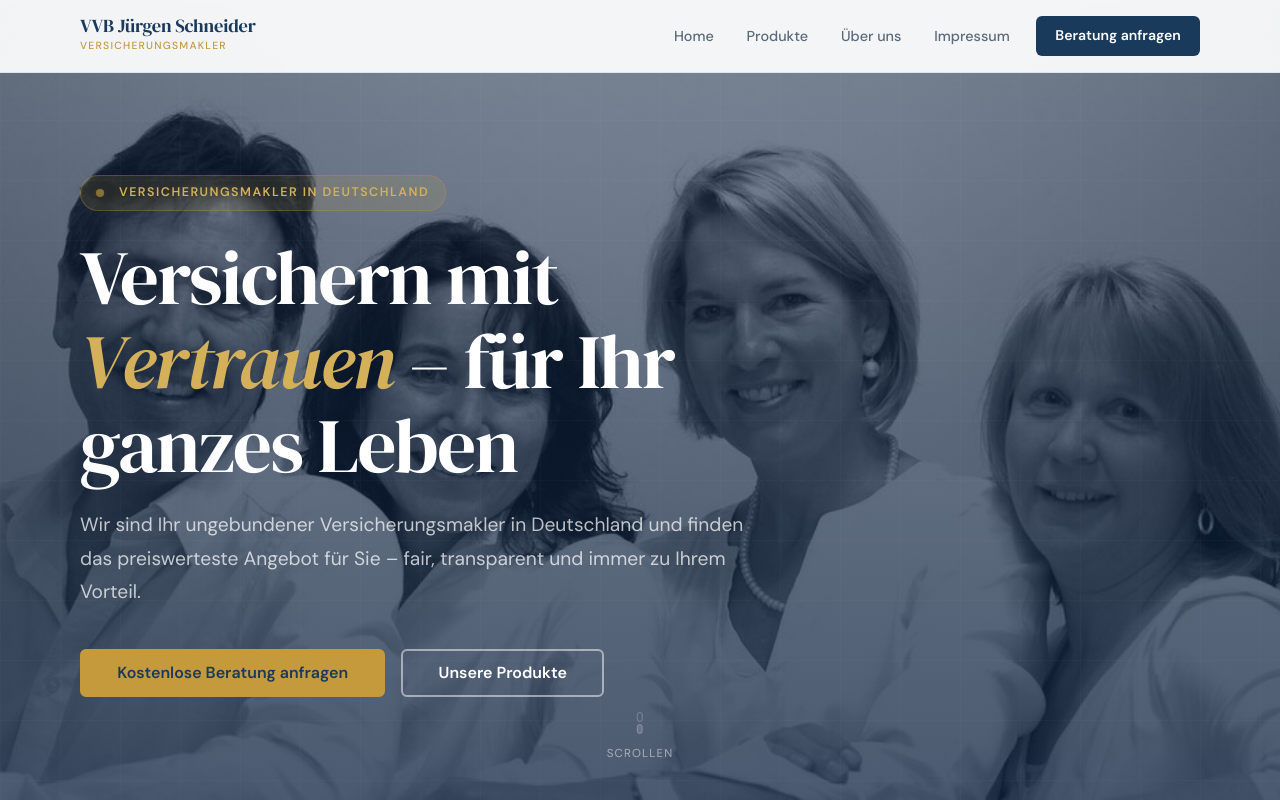
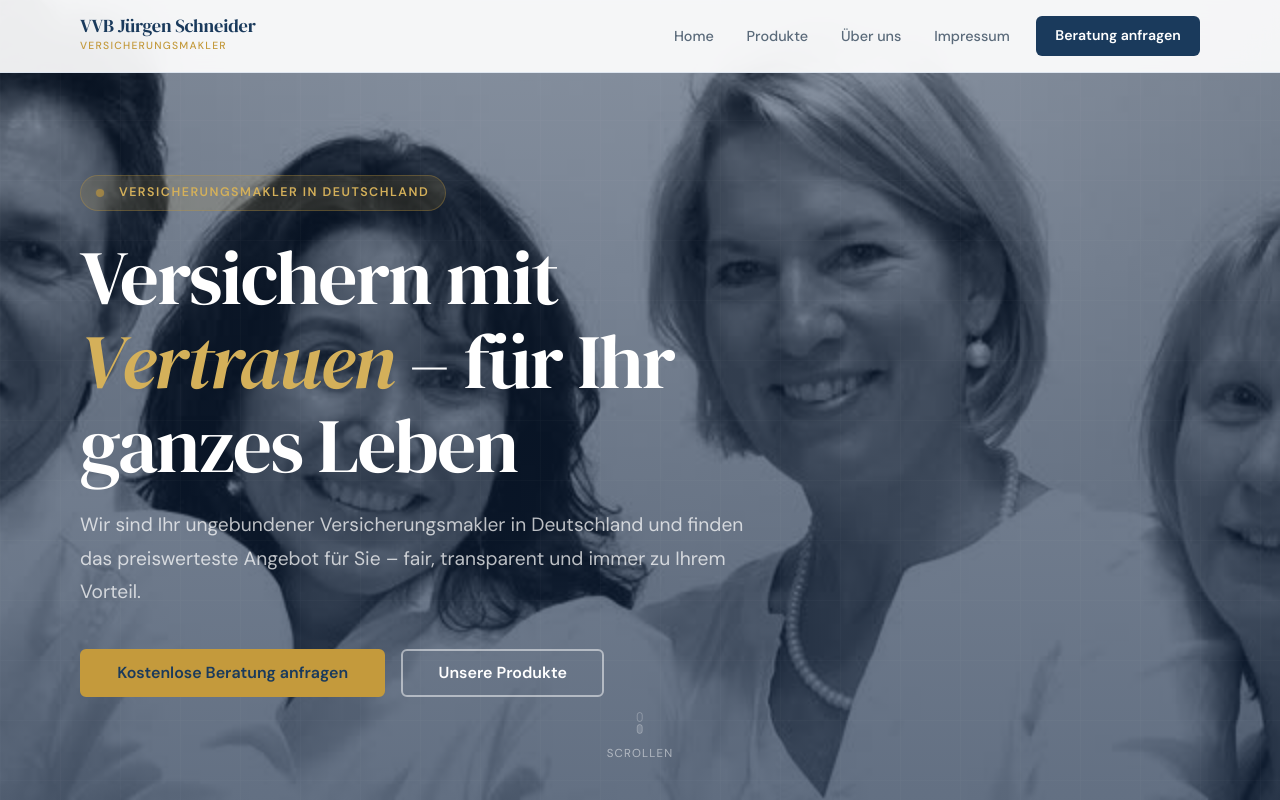
Before and after one commit to danielcvlad/vvbschneider-website, an Astro site: page / in a window 1280 px wide. Shown: the top 800 px of the page. Built offline with nearby package versions, Linux system fonts and the light colour scheme; Astro itself is replaced by a stand-in of ours.

Commit message:
fix: hero image crop (1000x400 banner) + z-index (bg:0, content:2)

```diff
--- a/src/styles/global.css
+++ b/src/styles/global.css
@@ -379,11 +379,12 @@ p { max-width: 68ch; }
   position: absolute;
   inset: 0;
   background:
-    linear-gradient(to bottom, rgba(15,35,64,0.55) 0%, rgba(15,35,64,0.75) 100%),
-    url('/vvbschneider-website/hero.jpg');
+    linear-gradient(to bottom, rgba(15,35,64,0.50) 0%, rgba(15,35,64,0.65) 100%),
+    url('/vvbschneider-website/hero_cropped.jpg');
   background-size: cover;
-  background-position: center top;
+  background-position: center center;
   background-attachment: scroll;
+  z-index: 0;
 }
 
 .hero__pattern {
@@ -398,7 +399,7 @@ p { max-width: 68ch; }
 
 .hero__content {
   position: relative;
-  z-index: 1;
+  z-index: 2;
   max-width: 680px;
 }
 
```
Also changed, not shown: public/hero_cropped.jpg (added).
